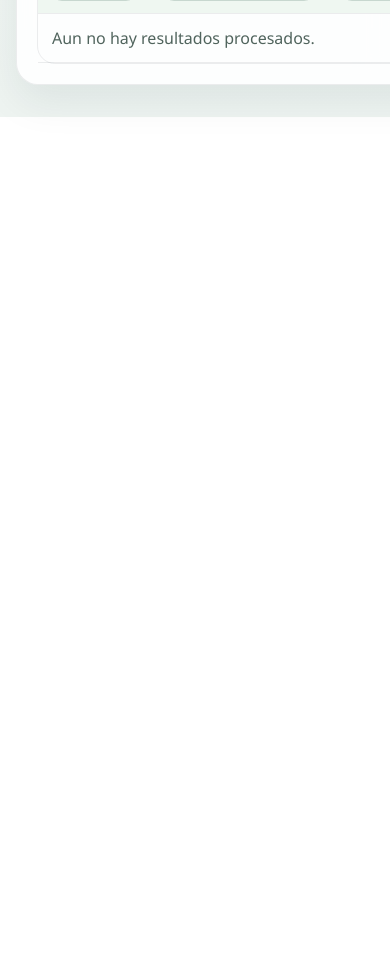
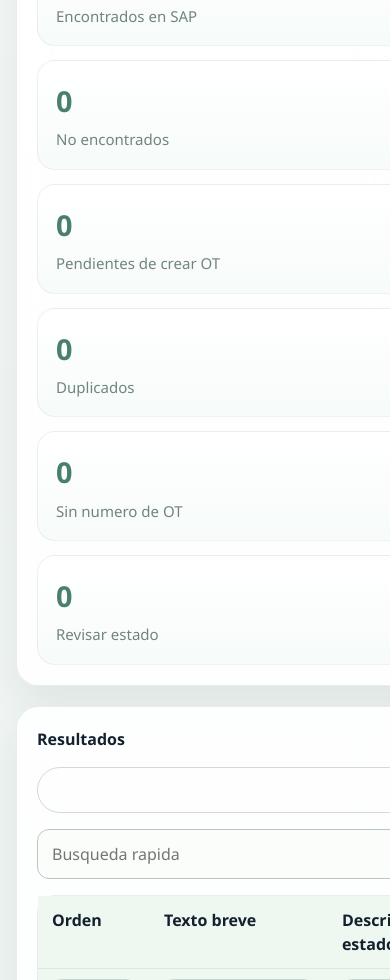
Before and after one commit to cguadalupek/cruce-info, a React (Vite) app: page / in a window 390 px wide. Shown: the part 1020-2000 px from the top of the page. Before the commit the page ends 1137 px from the top, so only its background shows below. Built offline with nearby package versions, Linux system fonts and the light colour scheme.

Commit message:
reubicacion del boton filtro y funcion

```diff
--- a/src/App.jsx
+++ b/src/App.jsx
@@ -25,6 +25,9 @@ function App() {
   const deferredSearch = useDeferredValue(search);
   const [result, setResult] = useState(null);
   const [inputResetKey, setInputResetKey] = useState(0);
+  const [activeSummaryKey, setActiveSummaryKey] = useState(null);
+  const [activeSummaryResult, setActiveSummaryResult] = useState(null);
+  const [resultsResetKey, setResultsResetKey] = useState(0);
 
   useEffect(() => {
     debugInfo("Cambio de estado result.", {
@@ -120,6 +123,9 @@ function App() {
 
       setResult(response);
       setSearch("");
+      setActiveSummaryKey(null);
+      setActiveSummaryResult(null);
+      setResultsResetKey((currentValue) => currentValue + 1);
       debugInfo("setResult ejecutado.", {
         rowCount: response.data.length,
       });
@@ -175,12 +181,34 @@ function App() {
     setError("");
     setSearch("");
     setResult(null);
+    setActiveSummaryKey(null);
+    setActiveSummaryResult(null);
+    setResultsResetKey((currentValue) => currentValue + 1);
     setInputResetKey((currentValue) => currentValue + 1);
   }
 
   function handleFileError(message) {
     debugWarn("Validacion de archivo.", { message });
     setError(message);
+  }
+
+  function handleSelectSummary(summaryKey, resultValue) {
+    if (activeSummaryKey === summaryKey) {
+      setActiveSummaryKey(null);
+      setActiveSummaryResult(null);
+      return;
+    }
+
+    setActiveSummaryKey(summaryKey);
+    setActiveSummaryResult(resultValue);
+  }
+
+  function handleClearResults() {
+    setResult(null);
+    setSearch("");
+    setActiveSummaryKey(null);
+    setActiveSummaryResult(null);
+    setResultsResetKey((currentValue) => currentValue + 1);
   }
 
   return (
@@ -253,12 +281,19 @@ function App() {
         </form>
 
         <section className="stack-lg">
-          <SummaryCards summary={result?.resumen} />
+          <SummaryCards
+            summary={result?.resumen}
+            activeSummaryKey={activeSummaryKey}
+            onSelectSummary={handleSelectSummary}
+          />
           <ResultsGrid
             rows={result?.data ?? []}
             search={search}
             deferredSearch={deferredSearch}
             onSearchChange={setSearch}
+            activeResultFilter={activeSummaryResult}
+            onClearResults={handleClearResults}
+            resetFiltersKey={resultsResetKey}
           />
         </section>
       </main>
--- a/src/components/ResultsGrid.jsx
+++ b/src/components/ResultsGrid.jsx
@@ -6,6 +6,24 @@ import {
   useReactTable,
 } from "@tanstack/react-table";
 import { Fragment, useEffect, useMemo, useRef, useState } from "react";
+
+import {
+  RESULT_DUPLICADO,
+  RESULT_ENCONTRADO,
+  RESULT_NO_ENCONTRADO,
+  RESULT_PENDIENTE_CREAR,
+  RESULT_REVISAR_ESTADO,
+  RESULT_SIN_OT,
+} from "../services/matcher.js";
+
+const RESULT_FILTER_LABELS = {
+  [RESULT_ENCONTRADO]: "Encontrados en SAP",
+  [RESULT_NO_ENCONTRADO]: "No encontrados",
+  [RESULT_PENDIENTE_CREAR]: "Pendientes de crear OT",
+  [RESULT_DUPLICADO]: "Duplicados",
+  [RESULT_SIN_OT]: "Sin numero de OT",
+  [RESULT_REVISAR_ESTADO]: "Revisar estado",
+};
 
 const columns = [
   {
@@ -263,8 +281,28 @@ function ColumnFilter({ column, rows }) {
   );
 }
 
-function ResultsGrid({ rows, search, deferredSearch, onSearchChange }) {
+function ResultsGrid({
+  rows,
+  search,
+  deferredSearch,
+  onSearchChange,
+  activeResultFilter,
+  onClearResults,
+  resetFiltersKey,
+}) {
   const [columnFilters, setColumnFilters] = useState([]);
+
+  useEffect(() => {
+    setColumnFilters([]);
+  }, [resetFiltersKey]);
+
+  const visibleRows = useMemo(() => {
+    if (!activeResultFilter) {
+      return rows;
+    }
+
+    return rows.filter((row) => row.resultado_cruce === activeResultFilter);
+  }, [activeResultFilter, rows]);
 
   const filterFns = useMemo(
     () => ({
@@ -281,7 +319,7 @@ function ResultsGrid({ rows, search, deferredSearch, onSearchChange }) {
   );
 
   const table = useReactTable({
-    data: rows,
+    data: visibleRows,
     columns,
     filterFns,
     state: {
@@ -300,6 +338,14 @@ function ResultsGrid({ rows, search, deferredSearch, onSearchChange }) {
     <section className="panel stack-md">
       <div className="section-heading results-heading">
         <h2>Resultados</h2>
+        <button
+          className="ghost-button results-center-action"
+          type="button"
+          onClick={onClearResults}
+        >
+          Limpiar resultados
+        </button>
+        <div className="results-toolbar">
           <input
             className="text-input search-input"
             type="search"
@@ -308,6 +354,13 @@ function ResultsGrid({ rows, search, deferredSearch, onSearchChange }) {
             onChange={(event) => onSearchChange(event.target.value)}
           />
         </div>
+      </div>
+
+      {activeResultFilter ? (
+        <p className="inline-note">
+          Filtro activo: <strong>{RESULT_FILTER_LABELS[activeResultFilter]}</strong>
+        </p>
+      ) : null}
 
       <div className="table-wrapper">
         <table className="results-table">
@@ -372,8 +425,10 @@ function ResultsGrid({ rows, search, deferredSearch, onSearchChange }) {
             ) : (
               <tr>
                 <td className="empty-state" colSpan={columns.length}>
-                  {rows.length
+                  {visibleRows.length
                     ? "No hay resultados para los filtros actuales."
+                    : rows.length
+                      ? "No hay registros para el resumen seleccionado."
                       : "Aun no hay resultados procesados."}
                 </td>
               </tr>
--- a/src/components/SummaryCards.jsx
+++ b/src/components/SummaryCards.jsx
@@ -1,17 +1,27 @@
+import {
+  RESULT_DUPLICADO,
+  RESULT_ENCONTRADO,
+  RESULT_NO_ENCONTRADO,
+  RESULT_PENDIENTE_CREAR,
+  RESULT_REVISAR_ESTADO,
+  RESULT_SIN_OT,
+} from "../services/matcher.js";
+
 const SUMMARY_ITEMS = [
-  ["total_registros", "Total de registros"],
-  ["ordenes_encontradas", "Encontrados en SAP"],
-  ["ordenes_no_encontradas", "No encontrados"],
-  ["ordenes_pendientes_crear", "Pendientes de crear OT"],
-  ["ordenes_duplicadas", "Duplicados"],
-  ["ordenes_sin_ot", "Sin numero de OT"],
-  ["ordenes_revisar_estado", "Revisar estado"],
+  ["total_registros", "Total de registros", null],
+  ["ordenes_encontradas", "Encontrados en SAP", RESULT_ENCONTRADO],
+  ["ordenes_no_encontradas", "No encontrados", RESULT_NO_ENCONTRADO],
+  ["ordenes_pendientes_crear", "Pendientes de crear OT", RESULT_PENDIENTE_CREAR],
+  ["ordenes_duplicadas", "Duplicados", RESULT_DUPLICADO],
+  ["ordenes_sin_ot", "Sin numero de OT", RESULT_SIN_OT],
+  ["ordenes_revisar_estado", "Revisar estado", RESULT_REVISAR_ESTADO],
 ];
 
-function SummaryCards({ summary }) {
-  if (!summary) {
-    return null;
-  }
+function SummaryCards({ summary, activeSummaryKey, onSelectSummary }) {
+  const resolvedSummary = summary ?? Object.fromEntries(
+    SUMMARY_ITEMS.map(([key]) => [key, 0]),
+  );
+  const hasSummary = Boolean(summary);
 
   return (
     <section className="panel stack-md">
@@ -19,11 +29,17 @@ function SummaryCards({ summary }) {
         <h2>Resumen</h2>
       </div>
       <div className="summary-grid">
-        {SUMMARY_ITEMS.map(([key, label]) => (
-          <article className="summary-card" key={key}>
-            <span className="summary-value">{summary[key] ?? 0}</span>
+        {SUMMARY_ITEMS.map(([key, label, resultValue]) => (
+          <button
+            className={`summary-card${activeSummaryKey === key ? " is-active" : ""}`}
+            key={key}
+            type="button"
+            disabled={!hasSummary}
+            onClick={() => onSelectSummary?.(key, resultValue)}
+          >
+            <span className="summary-value">{resolvedSummary[key] ?? 0}</span>
             <span className="summary-label">{label}</span>
-          </article>
+          </button>
         ))}
       </div>
     </section>
--- a/src/styles.css
+++ b/src/styles.css
@@ -206,12 +206,37 @@ input {
 }
 
 .summary-card {
+  appearance: none;
   display: grid;
   gap: 6px;
+  width: 100%;
   padding: 18px;
   border-radius: 18px;
   background: linear-gradient(180deg, #ffffff 0%, #f4faf7 100%);
   border: 1px solid rgba(42, 93, 73, 0.1);
+  text-align: left;
+  cursor: pointer;
+  transition: transform 180ms ease, box-shadow 180ms ease, border-color 180ms ease;
+}
+
+.summary-card:hover {
+  transform: translateY(-1px);
+  box-shadow: 0 14px 26px rgba(25, 54, 44, 0.08);
+}
+
+.summary-card.is-active {
+  border-color: #2a8a67;
+  box-shadow: 0 0 0 3px rgba(42, 138, 103, 0.12);
+}
+
+.summary-card:disabled {
+  cursor: default;
+  opacity: 0.8;
+}
+
+.summary-card:disabled:hover {
+  transform: none;
+  box-shadow: none;
 }
 
 .summary-value {
@@ -226,15 +251,26 @@ input {
 }
 
 .results-heading {
-  display: flex;
+  display: grid;
+  grid-template-columns: 1fr auto 1fr;
   gap: 16px;
   align-items: center;
-  justify-content: space-between;
-  flex-wrap: wrap;
+}
+
+.results-toolbar {
+  display: flex;
+  gap: 12px;
+  align-items: center;
+  justify-self: end;
 }
 
 .search-input {
   max-width: 320px;
+}
+
+.results-center-action {
+  min-height: 46px;
+  justify-self: center;
 }
 
 .table-wrapper {
@@ -517,10 +553,21 @@ input {
   }
 
   .results-heading {
+    grid-template-columns: 1fr;
     align-items: stretch;
+  }
+
+  .results-toolbar {
+    align-items: stretch;
+    justify-self: stretch;
+    flex-direction: column;
   }
 
   .search-input {
     max-width: none;
   }
+
+  .results-center-action {
+    justify-self: stretch;
+  }
 }
```
Lines whose indentation alone changed are shown as unchanged.
